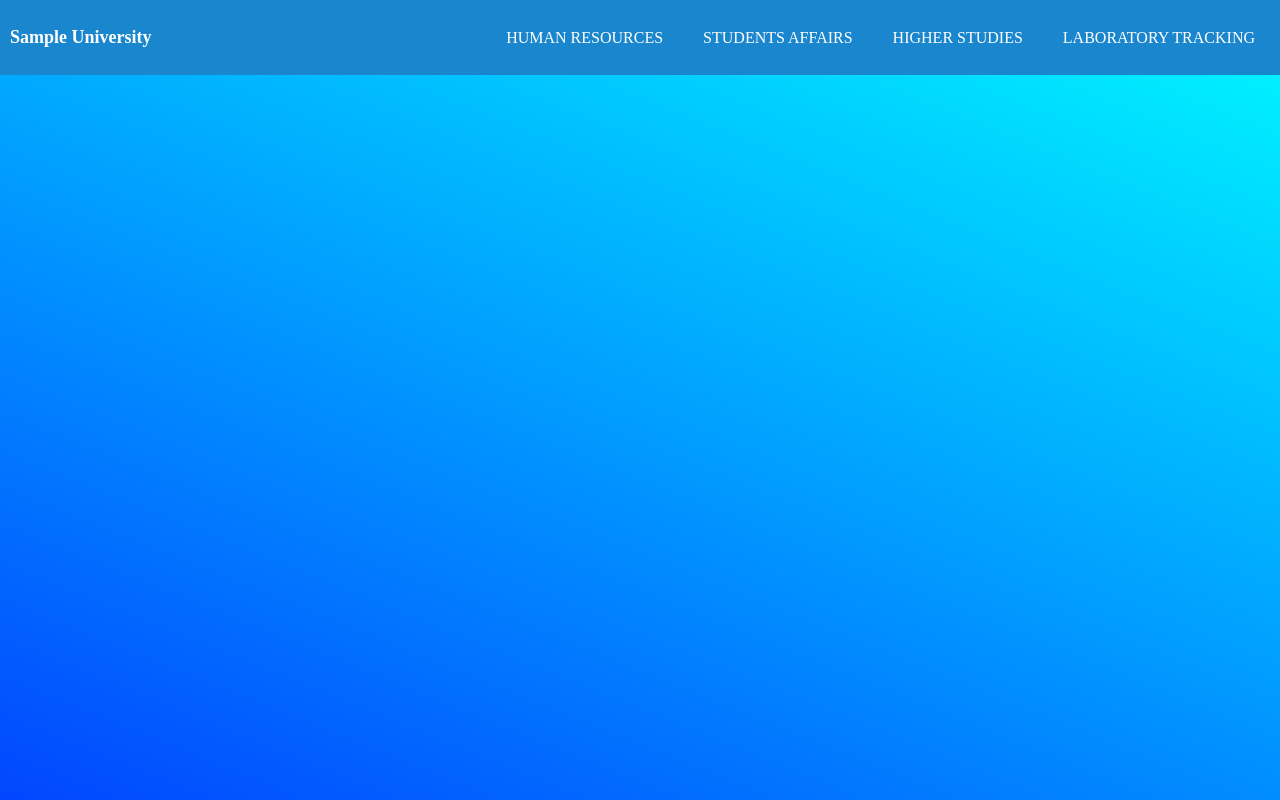
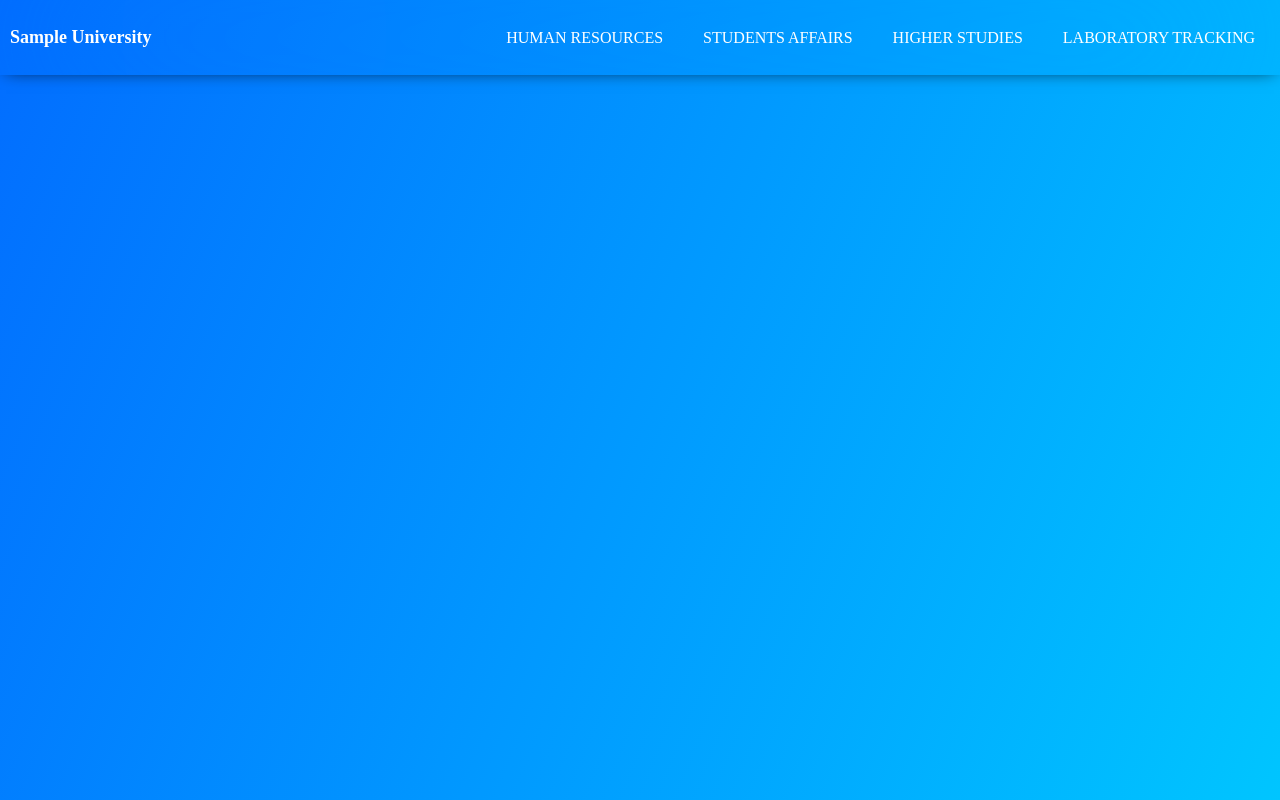
Before and after one commit to moheladwy/WebProject, a Django app: page / in a window 1280 px wide. Run offline with Django 4.2, Linux system fonts and the light colour scheme; some web fonts are replaced.

Commit message:
modified main view

```diff
--- a/HumanResources/static/styles/index-style.css
+++ b/HumanResources/static/styles/index-style.css
@@ -3,15 +3,18 @@
     margin: 0;
 }
 body {
-    background: rgb(0,249,255);
-    background: linear-gradient(202deg, rgba(0,249,255,1) 0%, rgba(2,70,255,1) 100%);
+    /* background: rgb(0,249,255); */
+    background: linear-gradient(292deg, rgb(0 197 255) 0%, rgb(2 109 255) 100%) no-repeat fixed;
     height: 100vh;
 }
 
 header {
     padding: 0px 10px;
-    background-color: #1986ce;
+    /* background-color: #1986ce; */
     /*background-color: rgb(0, 204, 255);*/
+    box-shadow:  0 0 17px -6px black;
+    background-color: transparent;
+    backdrop-filter: blur(98px);
     height: 75px;
     display: flex;
     justify-content: space-between;
```
